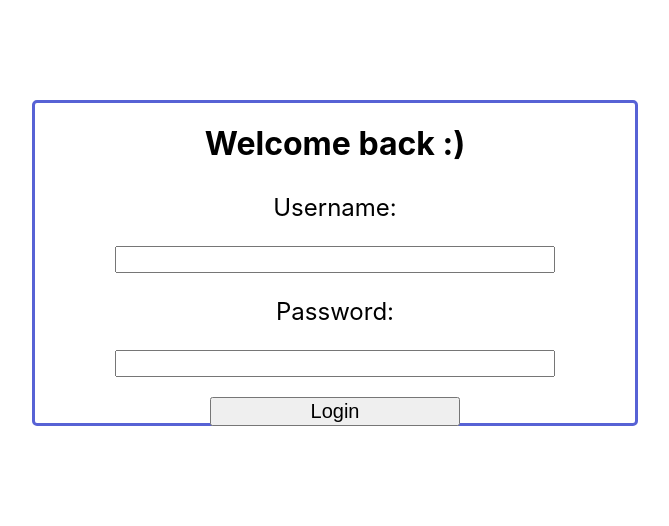
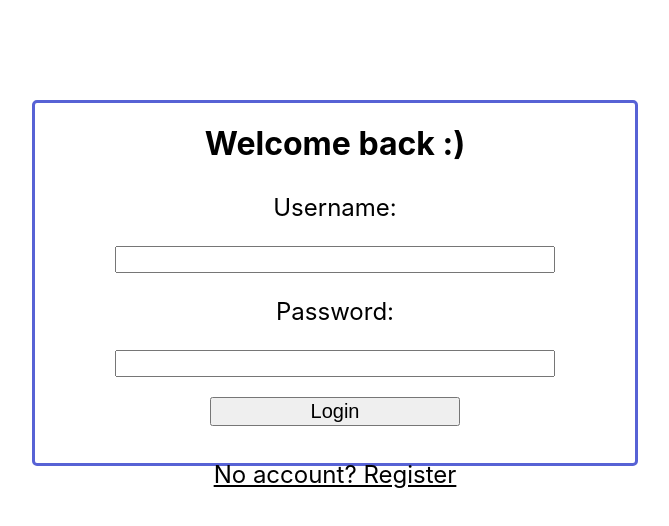
Before and after one commit to idrizovdjem/DailyDiary, a React (Create React App) app in the folder diary-front-end/: page / in a window 1280 px wide. Shown: the top 526 px of the page, without its empty margins (305-974 px from the left). Built offline with nearby package versions, Linux system fonts and the light colour scheme; the HTML template or start-up script is replaced by a standard one.

Commit message:
Added register link to the login page

```diff
--- a/diary-front-end/src/Components/Login/Login.css
+++ b/diary-front-end/src/Components/Login/Login.css
@@ -1,6 +1,6 @@
 .login_page {
     width: 600px;
-    height: 320px;
+    height: 360px;
     margin: 100px auto;
     border: 3px solid #5762D5;
     border-radius: 5px;
@@ -21,6 +21,16 @@
 
 .login_button {
     font-size: 20px;
-    margin: 20px;
+    margin-top: 20px;
+    margin-bottom: 10px;
     width: 250px;
 }
+
+.register_link {
+    text-decoration: underline;
+}
+
+.register_link:hover {
+    color: #5762D5;
+    cursor:pointer;
+}
--- a/diary-front-end/src/Components/Login/Login.js
+++ b/diary-front-end/src/Components/Login/Login.js
@@ -17,6 +17,7 @@ class Login extends React.Component {
                     <input type="password" name="password" id="login-password" className="login_input"/>
                     <br />
                     <button className="login_button">Login</button>
+                    <p className="register_link">No account? Register</p>
                 </div>
             </div>
         );
```
